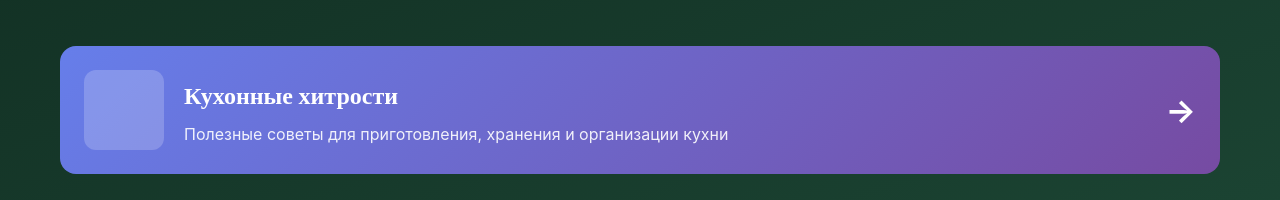
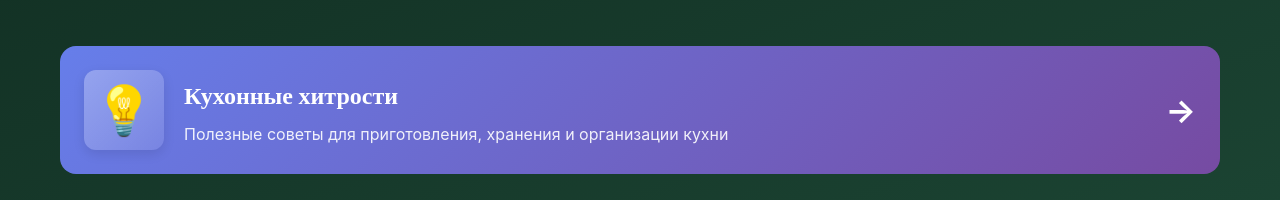
Before and after one commit to svideoproekt-ship-it/russka-kuhnya-9551, a React (Vite) app: page / in a window 1280 px wide. Shown: the part 685-885 px from the top of the page. Built offline with nearby package versions, Linux system fonts and the light colour scheme; a web font is replaced by a local one.

Commit message:
fix: add icon to kitchen hacks promo card

```diff
--- a/src/pages/HomePage.css
+++ b/src/pages/HomePage.css
@@ -17,7 +17,7 @@
 .header {
   background: rgba(255, 255, 255, 0.06);
   -webkit-backdrop-filter: blur(10px);
-backdrop-filter: blur(10px);
+  backdrop-filter: blur(10px);
   -webkit-backdrop-filter: blur(12px);
   padding: 80px 20px 50px;
   text-align: center;
@@ -474,7 +474,7 @@ backdrop-filter: blur(10px);
 
 .hacks-promo-icon {
   font-size: 48px;
-  background: rgba(255, 255, 255, 0.2);
+  background: linear-gradient(135deg, rgba(255, 255, 255, 0.3), rgba(255, 255, 255, 0.1));
   border-radius: 12px;
   width: 80px;
   height: 80px;
@@ -482,6 +482,7 @@ backdrop-filter: blur(10px);
   align-items: center;
   justify-content: center;
   flex-shrink: 0;
+  box-shadow: 0 4px 12px rgba(0, 0, 0, 0.1);
 }
 
 .hacks-promo-text {
--- a/src/pages/HomePage.jsx
+++ b/src/pages/HomePage.jsx
@@ -51,7 +51,7 @@ function HomePage() {
 <div className="hacks-promo">
   <a href="/kitchen-hacks" className="hacks-promo-link">
     <div className="hacks-promo-content">
-      <div className="hacks-promo-icon"></div>
+      <div className="hacks-promo-icon">💡</div>
       <div className="hacks-promo-text">
         <h3>Кухонные хитрости</h3>
         <p>Полезные советы для приготовления, хранения и организации кухни</p>
```
